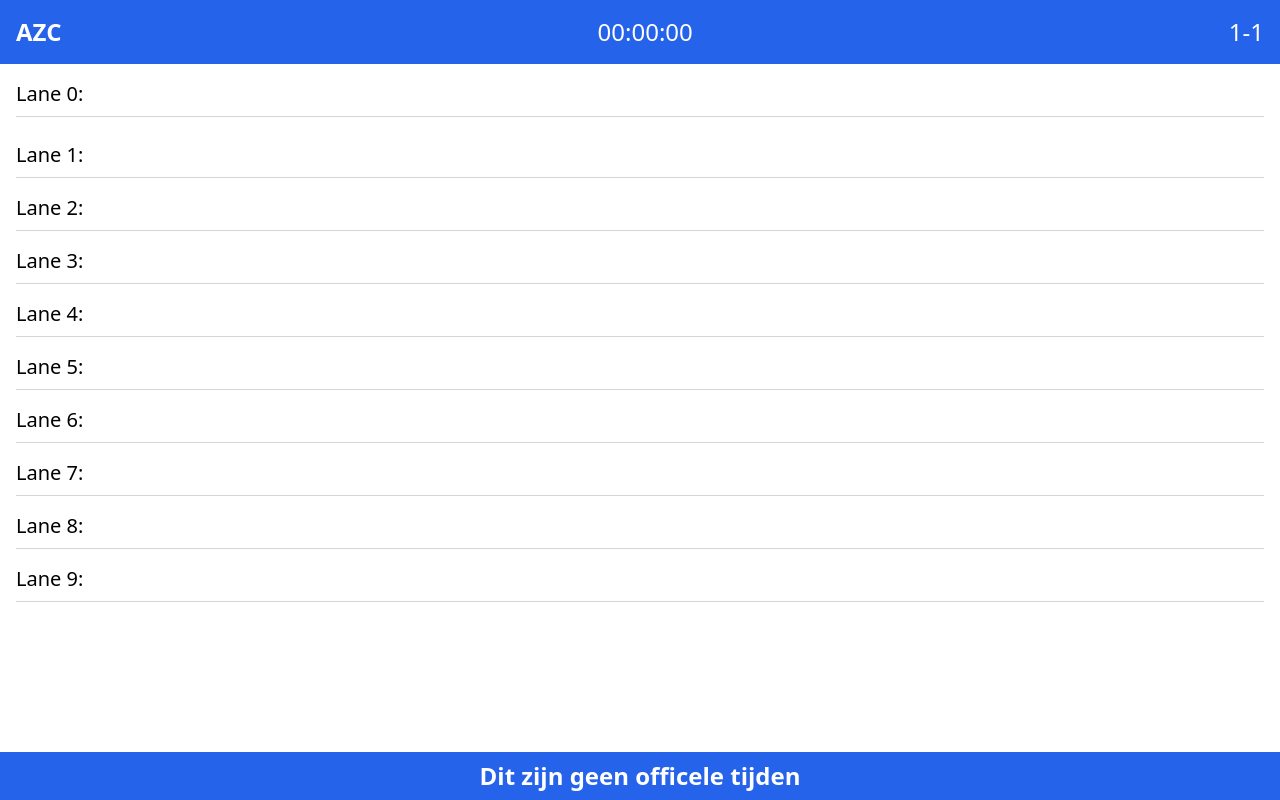
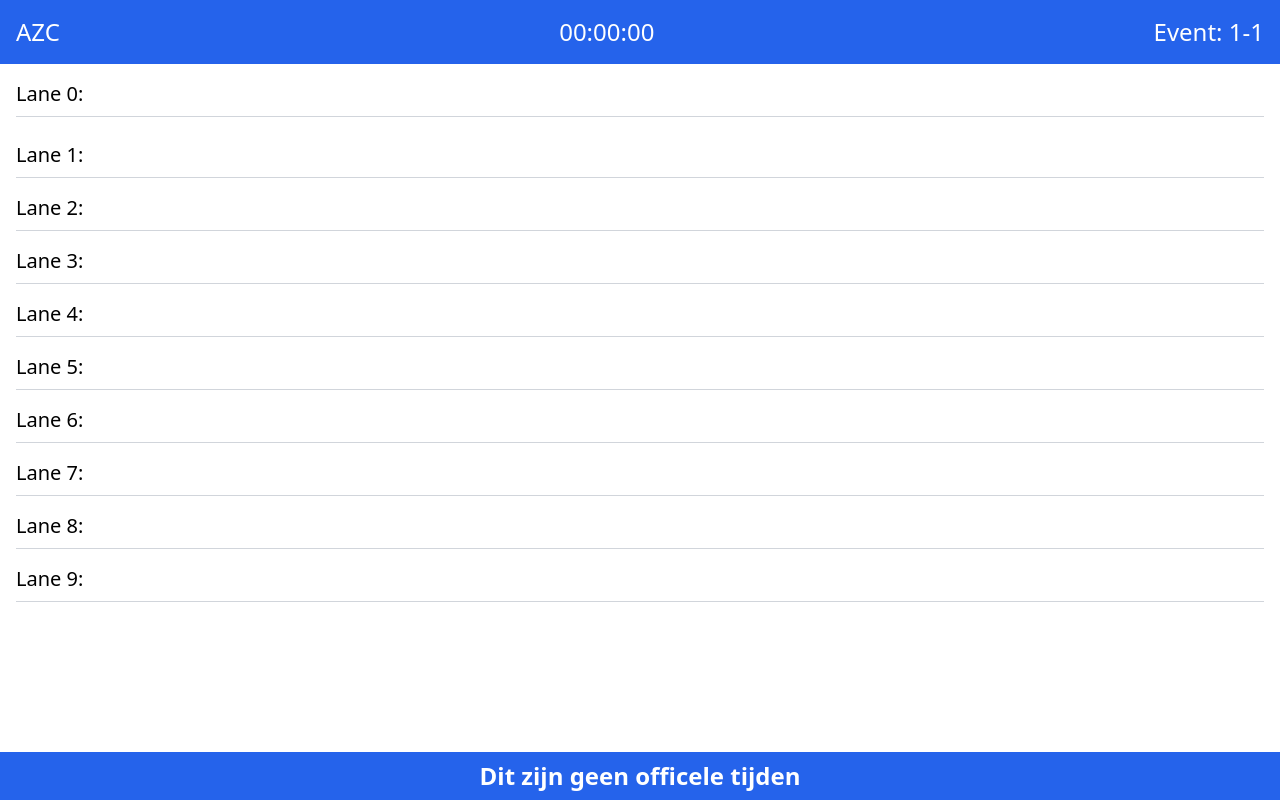
Before and after one commit to spelbreker/ws-swim-stopwatch, a website: page screen.html in a window 1280 px wide. Drawn offline with nearby package versions, Linux system fonts and the light colour scheme.

Commit message:
Add Tailwind CSS build scripts and update layout in screen.html

```diff
--- a/screen.html
+++ b/screen.html
@@ -13,10 +13,10 @@
     </style>
 </head>
 <body>
-    <div class="top-bar flex justify-between items-center bg-blue-600 text-white p-4">
-        <div class="logo text-2xl font-bold">AZC</div>
-        <span id="stopwatch" class="text-2xl">00:00:00</span>
-        <span id="event-heat" class="text-2xl">1-1</span>
+    <div class="top-bar flex justify-between items-center bg-blue-600 text-white p-4 text-2xl">
+        <div class="logofont-bold">AZC</div>
+        <span id="stopwatch">00:00:00</span>
+        <span>Event: <span id="event-heat">1-1</span></span>
     </div>
     <div class="lanes flex flex-col space-y-4 p-4 text-xl">
         <div class="lane flex justify-between border-b border-gray-300 pb-2 mb-2" id="lane-0">
```
Also changed, not shown: package.json (+6 -1 lines).
